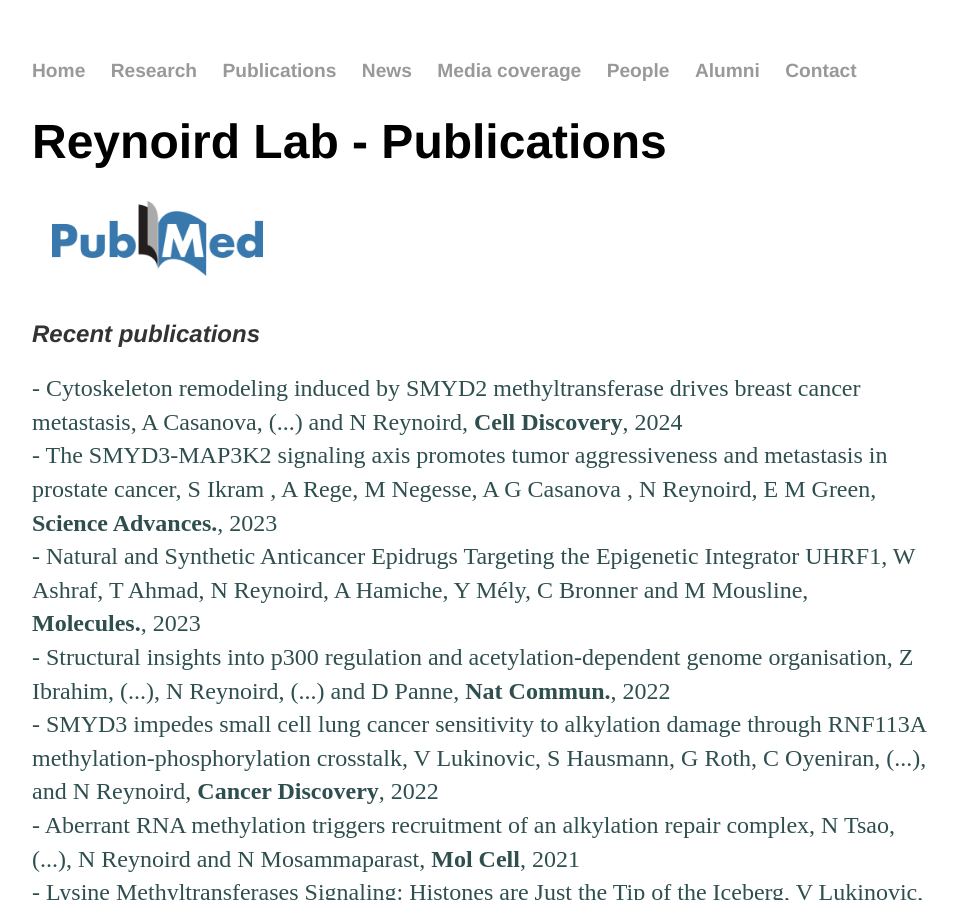
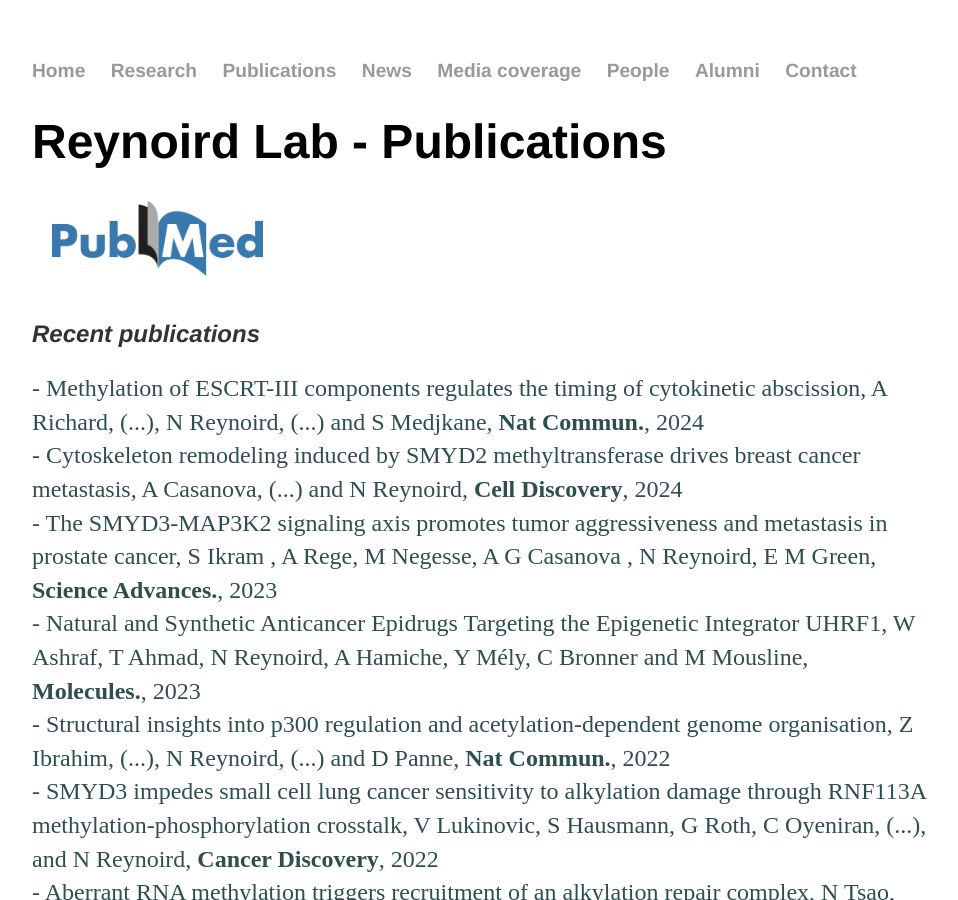
Before and after one commit to Reynoird-Lab/Reynoird-lab.github.io, a Jekyll site: the page built from Publications/index.html, in a window 1280 px wide and 900 px high. Shown: the whole window, without its empty margins (160-1118 px from the left). Built offline with Jekyll 4.4.1, drawn with Linux system fonts in a browser that asks for light colours; Markdown is read by kramdown in place of the engine named in the settings.

Commit message:
Update index.html

```diff
--- a/Publications/index.html
+++ b/Publications/index.html
@@ -10,6 +10,8 @@ title: Publications
 
 <h2> <i> Recent publications </i> </h2>
 <p>
+<a href="https://pubmed.ncbi.nlm.nih.gov/38740816/" style="color:DARKSLATEGRAY;"> - Methylation of ESCRT-III components regulates the timing of cytokinetic abscission, A Richard, (...), N Reynoird, (...) and S Medjkane,  <b>Nat Commun.</b>, 2024 </a <br>
+<br>
 <a href="https://pubmed.ncbi.nlm.nih.gov/38296970/" style="color:DARKSLATEGRAY;"> - Cytoskeleton remodeling induced by SMYD2 methyltransferase drives breast cancer metastasis, A Casanova, (...) and N Reynoird, <b>Cell Discovery</b>, 2024 </a <br>
 <br>
 <a href="https://pubmed.ncbi.nlm.nih.gov/37976356/" style="color:DARKSLATEGRAY;"> - The SMYD3-MAP3K2 signaling axis promotes tumor aggressiveness and metastasis in prostate cancer, S Ikram , A Rege, M Negesse, A G Casanova , N Reynoird, E M Green, <b>Science Advances.</b>, 2023 </a <br>
```
